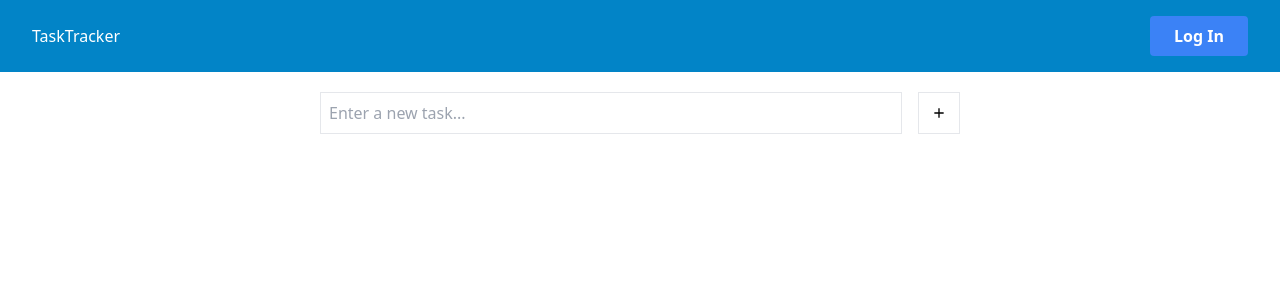
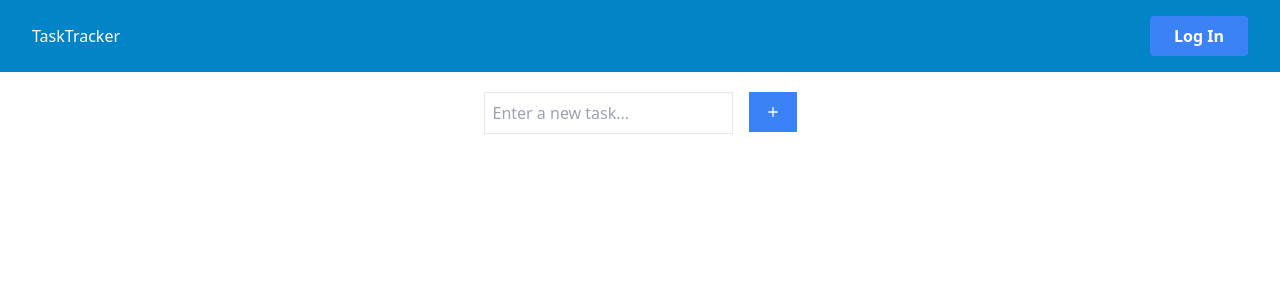
Before and after one commit to vikrantmalla/todoTracker, a React (Vite) app: page / in a window 1280 px wide. Shown: the top 300 px of the page. Built offline with nearby package versions, Linux system fonts and the light colour scheme.

Commit message:
feat: add a react hook form in todoform

```diff
--- a/src/components/todoForm.tsx
+++ b/src/components/todoForm.tsx
@@ -1,32 +1,55 @@
-import React from 'react'
+import { useForm, SubmitHandler } from "react-hook-form";
 import { useDispatch } from 'react-redux';
 import { addTodo } from '../features/todoSlice';
-import { ComponentData } from '../types/data';
 import { MdAdd } from "react-icons/md";
 
-const TodoForm = ({ inputValue, setInputValue }: ComponentData.TodoForm) => {
+
+type FormData = {
+    taskInput: string;
+};
+
+const TodoForm = () => {
+    const {
+        register,
+        handleSubmit,
+        reset,
+        formState: { errors, isSubmitting },
+    } = useForm({
+        defaultValues: {
+            taskInput: "",
+        },
+    });
     const dispatch = useDispatch();
-    const handleInputChange = (event: React.ChangeEvent<HTMLInputElement>) => {
-        setInputValue(event.target.value)
+
+    const submit: SubmitHandler<FormData> = (data) => {
+        const { taskInput } = data;
+        dispatch(addTodo(taskInput))
+        reset()
     }
 
-    const handleSubmit = (event: React.FormEvent<HTMLFormElement>) => {
-        event.preventDefault()
-        dispatch(addTodo(inputValue))
-        setInputValue('')
-    }
     return (
         <>
-            <form onSubmit={handleSubmit}>
-                <div className="flex flex-row justify-center items-center gap-4">
-                    <input
-                        className="p-2 w-[100%] border"
-                        type="text"
-                        value={inputValue}
-                        onChange={handleInputChange}
-                        placeholder="Enter a new task..."
-                    />
-                    <button className="p-3 border" type="submit"><MdAdd /></button>
+            <form onSubmit={handleSubmit(submit)}>
+                <div className="flex flex-row justify-center items-start gap-4">
+                    <div>
+                        <input
+                            className="p-2 w-[100%] border"
+                            type="text"
+                            {...register("taskInput", {
+                                required: "Please enter your Task",
+                            })}
+                            placeholder="Enter a new task..."
+                        />
+                        {errors.taskInput != null && (
+                            <small className="error-message block text-red-600 mt-2 text-start">
+                                {errors.taskInput.message}
+                            </small>
+                        )}
+                    </div>
+                    <button className={`font-bold py-3 px-4 ${isSubmitting
+                        ? "bg-gray-100 text-black border border-black"
+                        : "bg-blue-500 hover:bg-blue-700 text-white focus:outline-none focus:shadow-outline"
+                        }`} type="submit" disabled={isSubmitting}><MdAdd /></button>
                 </div>
             </form>
         </>
```
